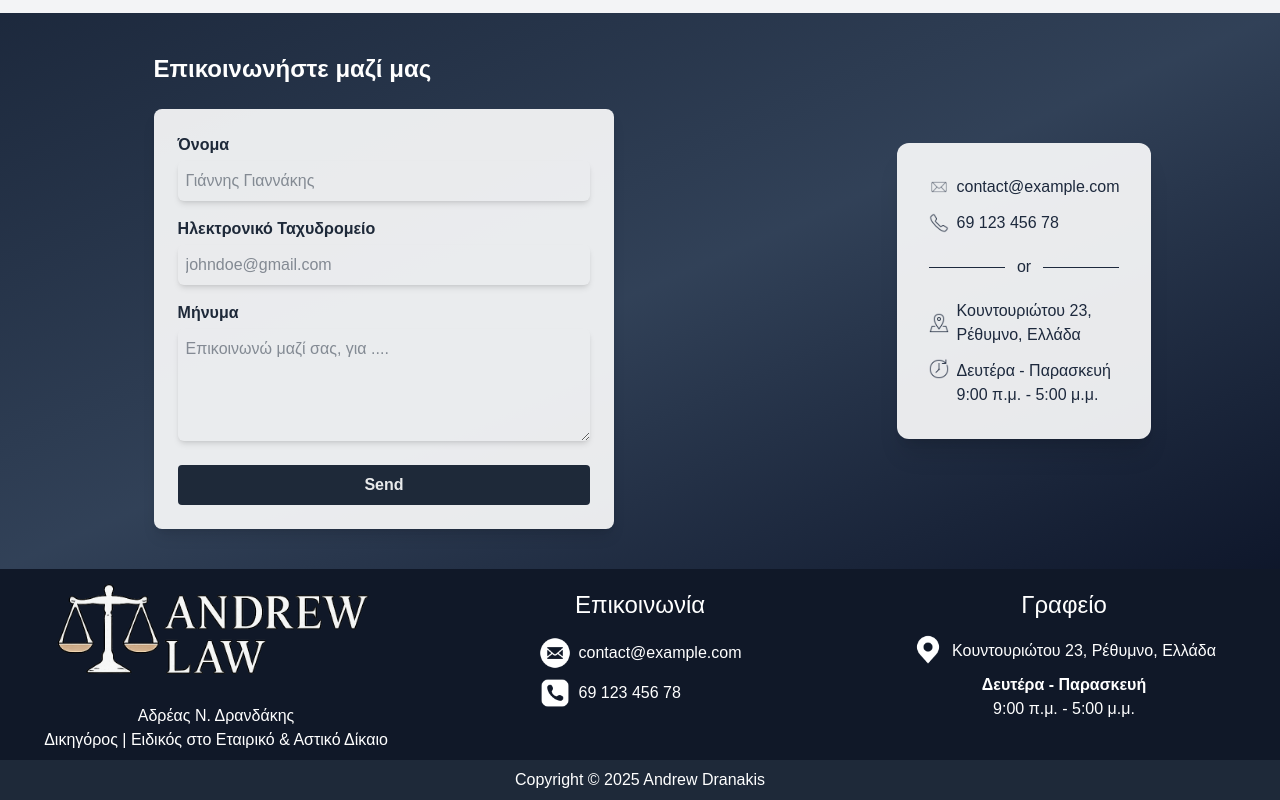
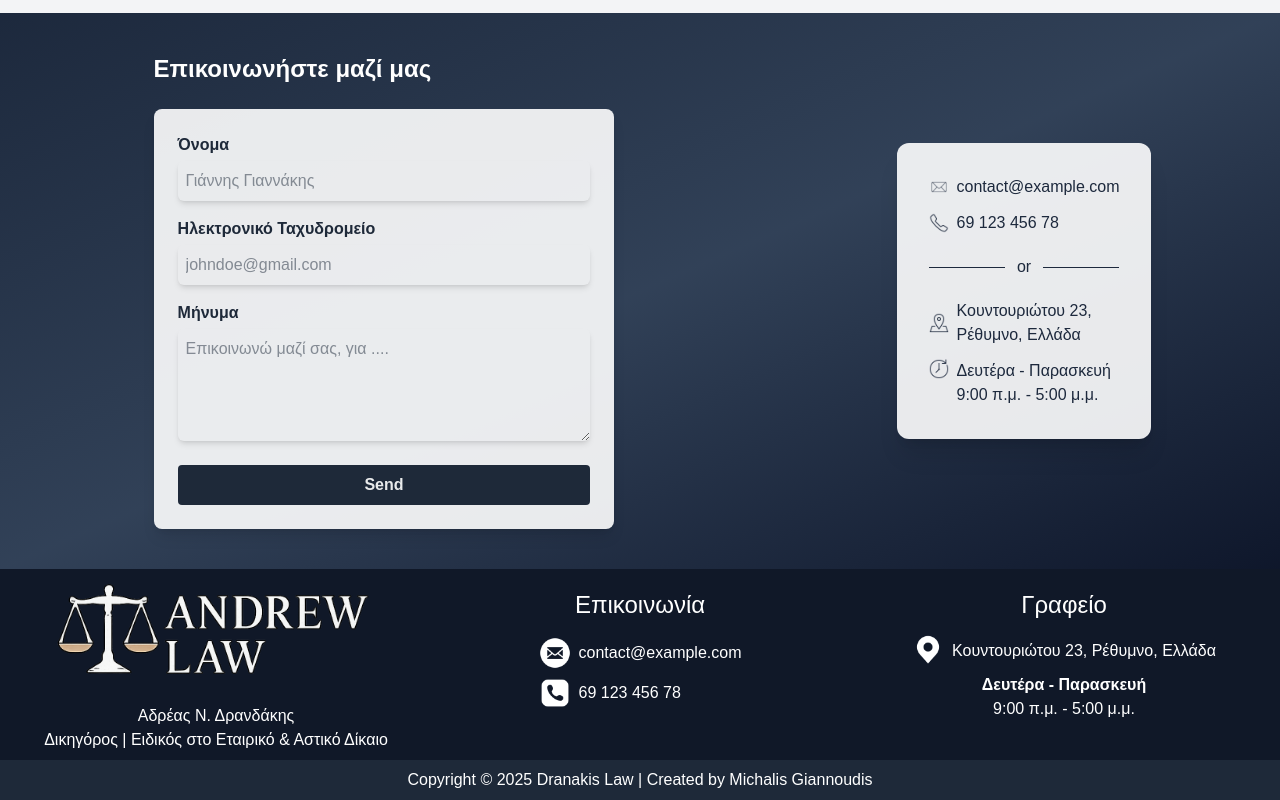
Before and after one commit to MichalisGiannoudis/ProjectDrew, a Next.js app: page / in a window 1280 px wide. Shown: the part 2353-3153 px from the top of the page. Built offline with nearby package versions, Linux system fonts and the light colour scheme.

Commit message:
added create by on the footer

```diff
--- a/src/components/footer.component.tsx
+++ b/src/components/footer.component.tsx
@@ -55,11 +55,11 @@ export default function Footer() {
           </div>
         </div>
       </div>
-      <div className="block md:hidden mt-3">
+      <div className="block md:hidden mt-3 mb-3">
           <Devider />
       </div>
-      <div className="flex flex-col justify-center items-center h-10 md:bg-gray-800">
-        <p>Copyright &copy; {new Date().getFullYear()} Andrew Dranakis</p>
+      <div className="flex flex-col justify-center items-center h-15 md:h-10 md:bg-gray-800">
+        <p>Copyright &copy; {new Date().getFullYear()} Dranakis Law | Created by Michalis Giannoudis</p>
       </div>
     </footer>
   );
```
